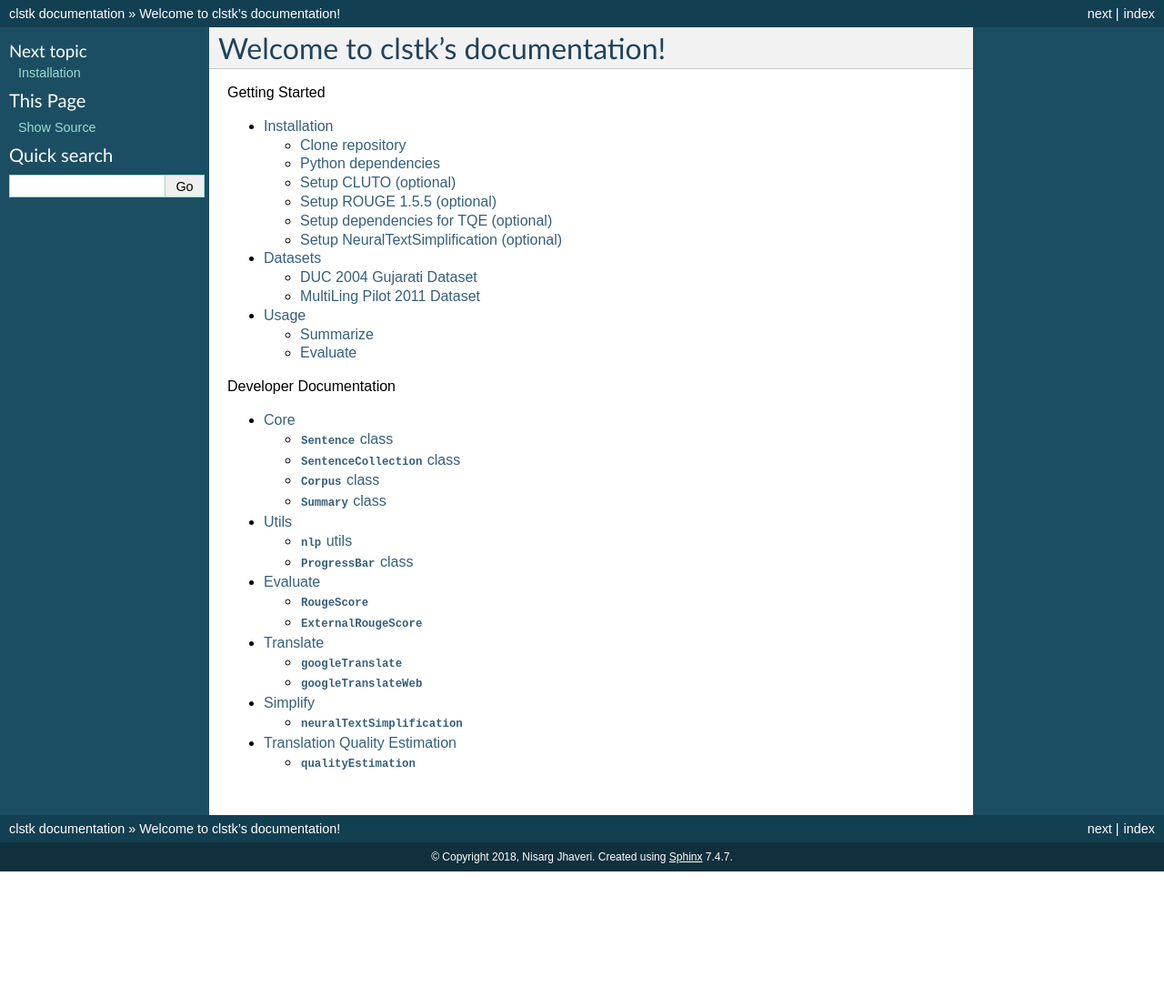
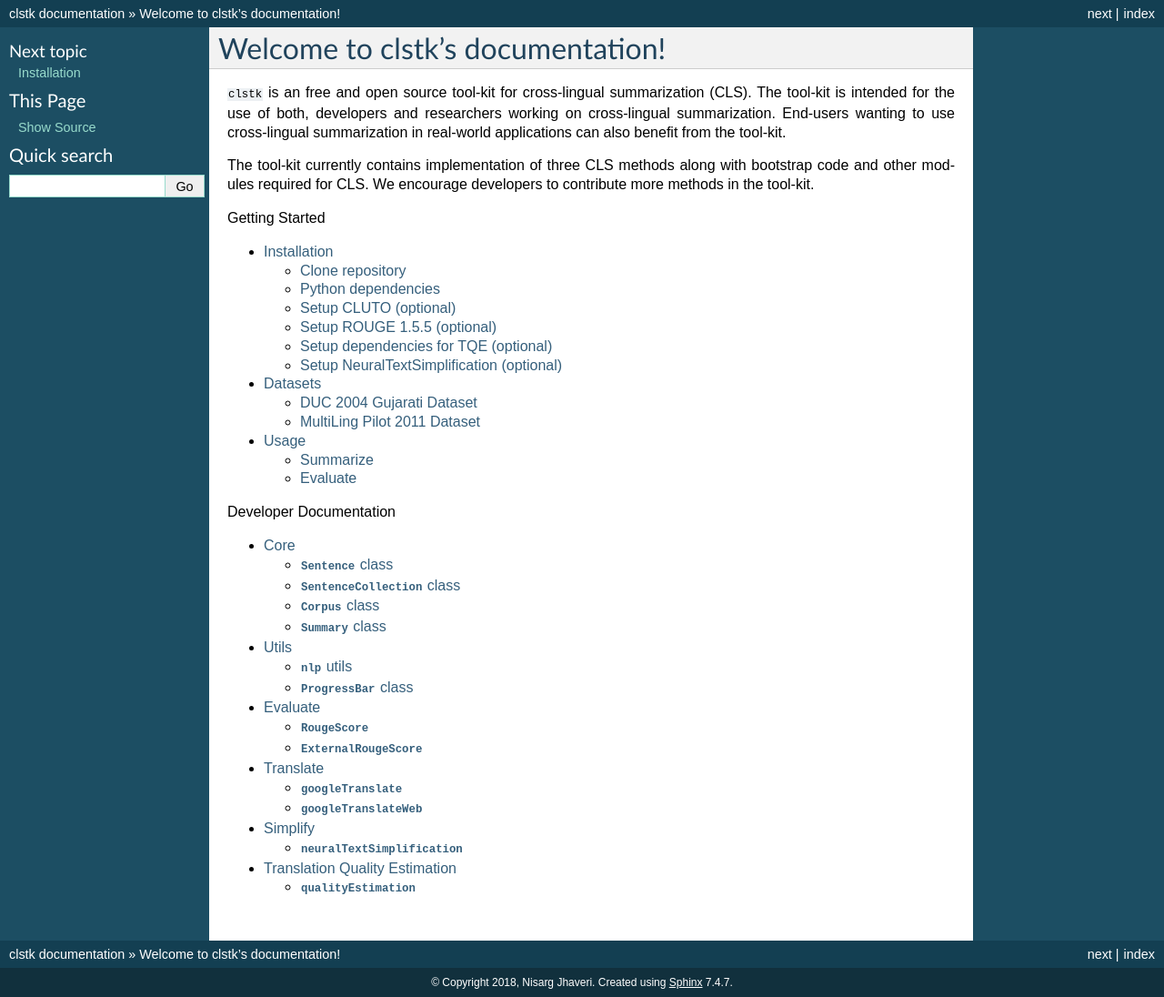
Before and after one commit to nisargjhaveri/clstk, a Sphinx documentation site: the page built from docs/index.rst, in a window 1280 px wide. Shown: the whole page at 91% size. Built offline with Sphinx 7.4.7, drawn with Linux system fonts in a browser that asks for light colours; before the commit the page ends 958 px from its top, so only the background shows below that.

Commit message:
[Docs] Add intro in index

```diff
--- a/docs/index.rst
+++ b/docs/index.rst
@@ -5,6 +5,13 @@
 
 Welcome to clstk's documentation!
 ======================================
+
+``clstk`` is an free and open source tool-kit for cross-lingual summarization (CLS).
+The tool-kit is intended for the use of both, developers and researchers working on cross-lingual summarization.
+End-users wanting to use cross-lingual summarization in real-world applications can also benefit from the tool-kit.
+
+The tool-kit currently contains implementation of three CLS methods along with bootstrap code and other modules required for CLS.
+We encourage developers to contribute more methods in the tool-kit.
 
 .. toctree::
    :maxdepth: 2
```
